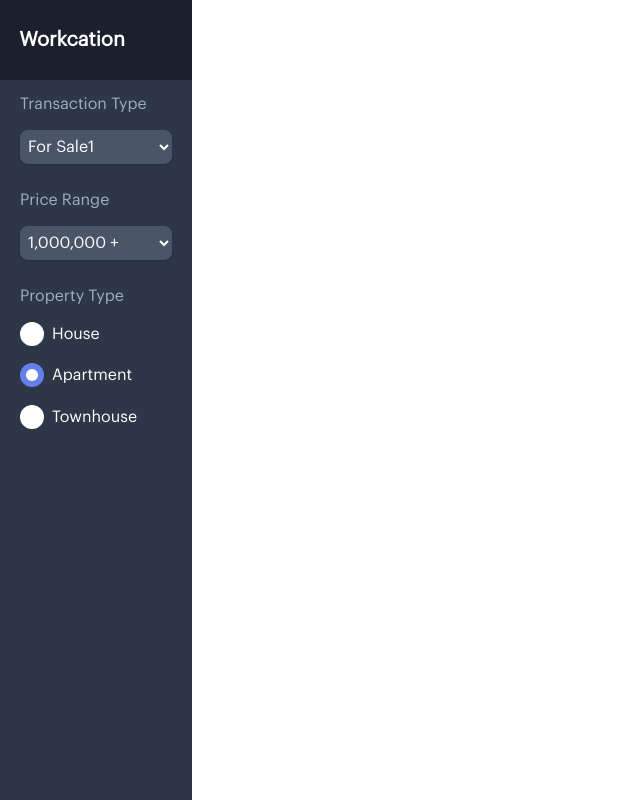
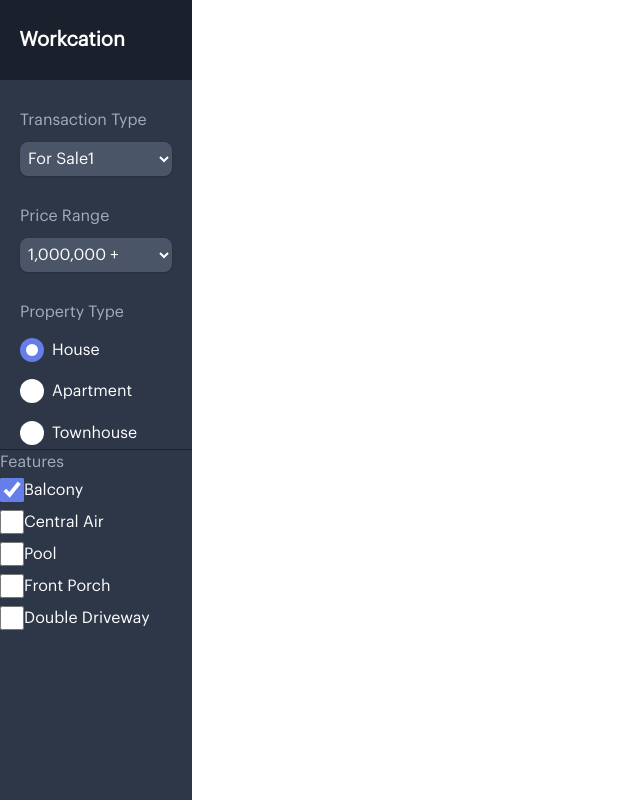
Before and after one commit to dev-aliGoodarzi/react-typescript-shop, a React (Create React App) app: page / in a window 1280 px wide. Shown: the whole page, without its empty margins (0-640 px from the left). Built offline with nearby package versions, Linux system fonts and the light colour scheme.

Commit message:
complated Aside In Pc and Logic

```diff
--- a/src/Components/Aside/Aside.module.css
+++ b/src/Components/Aside/Aside.module.css
@@ -15,4 +15,11 @@
 .asideContainer .texty {
   color: #a0aec0;
 }
+
+.asideContainer .customHr {
+  width: 100%;
+  height: 0.1rem;
+  position: relative;
+  background-color: #1a202c;
+}
 /*# sourceMappingURL=aside.module.css.map */
--- a/src/Components/Aside/Aside.tsx
+++ b/src/Components/Aside/Aside.tsx
@@ -2,10 +2,11 @@
 import React, { useState } from "react";
 // React
 // CSS
-import styles from "./aside.module.css";
+import styles from "./Aside.module.css";
 // CSS
 // INTERFACES
 import {
+  I_CheckBoxes,
   I_PriceOptions,
   I_PropertyButtons,
   I_Transition,
@@ -14,8 +15,9 @@ import {
 // Components
 import SelectOptionComponent from "./SelectOptionComponent/SelectOptionComponent";
 import RaidioButton from "./RaidioButton/RaidioButton";
+import CheckBox from "./CheckBox/CheckBox";
 // Components
-const Aside = () => {
+const Aside: React.FC = () => {
   // DATA
   const optionsForTransition: I_Transition[] = [
     {
@@ -49,35 +51,88 @@ const Aside = () => {
   const propertyButtons: I_PropertyButtons[] = [
     {
       label: "House",
-      isSelected: false,
+      isSelected: true,
     },
     {
       label: "Apartment",
-      isSelected: true,
+      isSelected: false,
     },
     {
       label: "Townhouse",
       isSelected: false,
     },
   ];
+  const checkboxes: I_CheckBoxes[] = [
+    {
+      name: "Balcony",
+      label: "Balcony",
+      isChecked: true,
+    },
+    {
+      name: "CentralAir",
+      label: "Central Air",
+      isChecked: false,
+    },
+    {
+      name: "Pool",
+      label: "Pool",
+      isChecked: false,
+    },
+    {
+      name: "FrontPorch",
+      label: "Front Porch",
+      isChecked: false,
+    },
+    {
+      name: "DoubleDriveway",
+      label: "Double Driveway",
+      isChecked: false,
+    },
+  ];
   // DATA
+  // STATES
+  // *************************************
+  // for propertyType selected Monitoring
+  const [propertyTypeState, setPropertyTypeState] = useState(propertyButtons);
+  const [selectedPropertyType, setSelectedPropertyType] = useState("House");
+  // for propertyType Monitoring
+  // *************************************
+  // for Features selected Monitoring
+  const [selectedFeature, setSelectedFeature] = useState<string[]>(["Balcony"]);
+  // for Features selected Monitoring
+  // *************************************
 
   // STATES
-  const [raidioState, setRadioState] = useState(propertyButtons);
-  const [selectedPropertyType, setSelectedPropertyType] = useState("");
-  // STATES
   // setStates
-  const radioSelector = (selectedValue: string) => {
-    const copyOfState = [...raidioState];
+  const radioSelectorHandler = (selectedValue: string) => {
+    const copyOfState = [...propertyTypeState];
     copyOfState.forEach((item) => (item.isSelected = false));
     const filterdByValueIndex = copyOfState.findIndex(
       (item) => item.label === selectedValue
     );
     copyOfState[filterdByValueIndex].isSelected = true;
     setSelectedPropertyType(copyOfState[filterdByValueIndex].label);
-    setRadioState(copyOfState);
+    setPropertyTypeState(copyOfState);
   };
   //
+  const featureSelectorHandler = (featureName: string) => {
+    /**  in here if selected Feature has this
+     Arg (fatureName) removeIt from State
+     * Else add It **/
+
+    if (selectedFeature.includes(featureName)) {
+      const copyOfState = [...selectedFeature];
+      const selectedIndex = copyOfState.findIndex(
+        (item) => item === featureName
+      );
+      copyOfState.splice(selectedIndex, 1);
+      setSelectedFeature(copyOfState);
+      return;
+    } else {
+      setSelectedFeature([...selectedFeature, featureName]);
+      return;
+    }
+  };
   // setStates
   return (
     <div className={`${styles.asideContainer}`}>
@@ -101,24 +156,44 @@ const Aside = () => {
       />
       {/* Price Range  */}
       {/* Property Type */}
-      <div className={`py-3 px-5 ${styles.propertyName}`}>
+      <div className={`mt-7 px-5 ${styles.propertyName}`}>
         <h1 className={`${styles.texty}`}>Property Type</h1>
-        {raidioState.map((item) => {
+        {propertyTypeState.map((item) => {
           return (
             <RaidioButton
               options={item}
               key={item.label}
               onClick={() => {
-                radioSelector(item.label);
+                radioSelectorHandler(item.label);
               }}
             />
           );
         })}
       </div>
-
       {/* Property Type */}
+      <hr className={`${styles.customHr} 2xl:mt-7`} />
+      <h1 className={`${styles.texty} 2xl:ml-5 2xl:mt-7`}>Features</h1>
+      <div className={styles.checkboxesContainer}>
+        {checkboxes.map((item) => {
+          return (
+            <CheckBox
+              key={item.name}
+              options={item}
+              onClick={() => featureSelectorHandler(item.name)}
+            />
+          );
+        })}
+      </div>
     </div>
   );
 };
 
 export default Aside;
+
+/// اگه در آینده خواستم که مقدار پراپرتی ها رو بگیرم ، از
+// selectedPropertyType;
+// استفاده میکنم
+
+// اگه هم بخوام مقدار چک باکس ها رو بگیرم از
+// selectedFeature;
+// که یه آرایه س استفاده میکنم
--- /dev/null
+++ b/src/Components/Aside/CheckBox/CheckBox.jsx
@@ -0,0 +1,34 @@
+// React
+import React from "react";
+// React
+// CSS
+import styles from "./CheckBox.module.css";
+// CSS
+const CheckBox = ({ options: { name, label, isChecked }, onClick }) => {
+  return (
+    <div
+      className={`
+    flex items-center justify-start
+    2xl:ml-5 ${styles.checkBox}`}
+    >
+      <input
+        type="checkbox"
+        onClick={() => onClick(name)}
+        defaultChecked={isChecked ? true : false}
+        name={name}
+        id={label}
+      />
+      <label
+        className="
+      text-white
+      2xl:ml-3 "
+        htmlFor={label}
+        onClick={() => onClick(name)}
+      >
+        {label}
+      </label>
+    </div>
+  );
+};
+
+export default CheckBox;
--- /dev/null
+++ b/src/Components/Aside/CheckBox/CheckBox.module.css
@@ -0,0 +1,20 @@
+.checkBox {
+  width: 100%;
+  height: 4vh;
+}
+
+.checkBox input {
+  background-color: red;
+  width: 1.5rem;
+  height: 1.5rem;
+  -webkit-transition: 0.2s ease all;
+  transition: 0.2s ease all;
+  accent-color: #fff;
+}
+
+.checkBox input:checked {
+  -webkit-transition: 0.2s ease all;
+  transition: 0.2s ease all;
+  accent-color: #667eea;
+}
+/*# sourceMappingURL=CheckBox.module.css.map */
--- /dev/null
+++ b/src/Components/Aside/CheckBox/CheckBox.module.scss
@@ -0,0 +1,15 @@
+.checkBox {
+  width: 100%;
+  height: 4vh;
+  input {
+    background-color: red;
+    width: 1.5rem;
+    height: 1.5rem;
+    transition: 0.2s ease all;
+    accent-color: #fff;
+    &:checked {
+      transition: 0.2s ease all;
+      accent-color: #667eea;
+    }
+  }
+}
--- a/src/Components/Aside/SelectOptionComponent/SelectOptionComponent.jsx
+++ b/src/Components/Aside/SelectOptionComponent/SelectOptionComponent.jsx
@@ -7,7 +7,7 @@ import styles from "./selectOptionComponent.module.css";
 const SelectOptionComponent = ({ options, topContent }) => {
   return (
     <div
-      className={`w-100 h-24 flex flex-col items-start justify-between box-border py-3 px-5 ${styles.selectOptionContainer}`}
+      className={`w-100 h-24 flex flex-col items-start justify-between box-border pt-7 px-5 ${styles.selectOptionContainer}`}
     >
       <p className="">{topContent}</p>
       <select
--- a/src/Components/Aside/aside.module.scss
+++ b/src/Components/Aside/aside.module.scss
@@ -13,4 +13,10 @@
   .texty {
     color: #a0aec0;
   }
+  .customHr {
+    width: 100%;
+    height: 0.1rem;
+    position: relative;
+    background-color: #1a202c;
+  }
 }
--- a/src/Models/Models.ts
+++ b/src/Models/Models.ts
@@ -14,4 +14,10 @@ interface I_PropertyButtons {
   label: string;
   isSelected: boolean;
 }
-export type { I_Transition, I_PriceOptions, I_PropertyButtons };
+
+interface I_CheckBoxes {
+  label: string;
+  name: string;
+  isChecked: boolean;
+}
+export type { I_Transition, I_PriceOptions, I_PropertyButtons, I_CheckBoxes };
```
Also changed, not shown: 2 other files (tests, documents, lock files or other folders).
